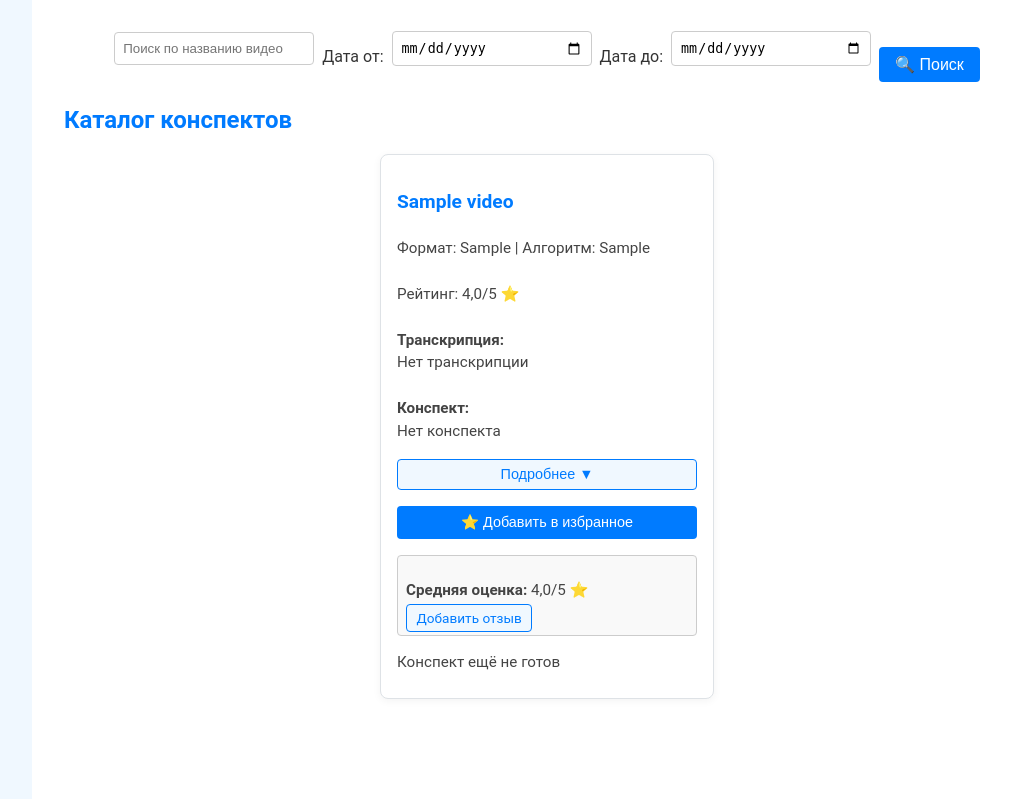
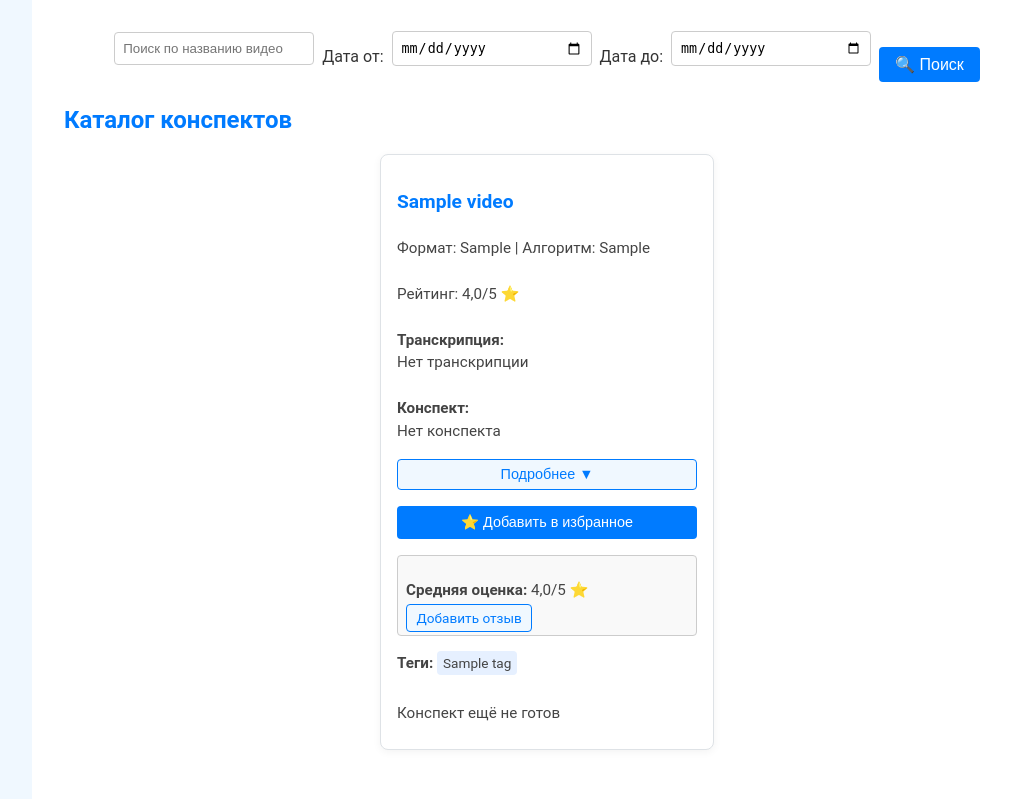
Before and after one commit to doresolla/dyplom, a Django app: page /catalog/ in a window 1280 px wide. Shown: the part 39-838 px from the top of the page, without its empty margins (218-1229 px from the left). Run offline with Django 5.2, Linux system fonts and the light colour scheme; tables that the repository leaves empty hold one stand-in row (values such as "Sample post"); parts of the project's set-up code (start-up, migrations or seed data) failed here and were passed over.

Commit message:
video_card.html

```diff
--- a/templates/summary_card.html
+++ b/templates/summary_card.html
@@ -64,6 +64,13 @@
       <a href="{% url 'add_or_edit_review' summary.id %}" class="review-btn">Добавить отзыв</a>
     {% endif %}
 </div>
+<p><strong>Теги:</strong>
+  {% for tag in summary.tags %}
+    <span class="tag-label">{{ tag.tag_name }}</span>
+  {% empty %}
+    Нет тегов
+  {% endfor %}
+</p>
 
 {% if summary.download_url %}
    <a href="{{ request.scheme }}://{{ request.get_host }}{{ summary.download_url }}" class="download-btn" download>📄 Скачать конспект</a>
@@ -71,3 +78,14 @@
   <p>Конспект ещё не готов</p>
 {% endif %}
 </div>
+
+<style>
+  .tag-label {
+    display: inline-block;
+    background: #e6f0ff;
+    padding: 2px 6px;
+    margin: 0 4px 4px 0;
+    border-radius: 4px;
+    font-size: 0.85rem;
+}
+</style>
--- a/website/forms.py
+++ b/website/forms.py
@@ -55,7 +55,11 @@ class VideoUploadForm(forms.Form):
     title = forms.CharField(max_length=255, required=False)
     file = forms.FileField(required=False)
     url = forms.URLField(label='Ссылка на видео', required=False)
-
+    tags = forms.ModelMultipleChoiceField(
+        queryset=Tag.objects.all(),
+        widget=forms.CheckboxSelectMultiple,
+        required=False
+    )
     def clean(self):
         cleaned_data = super().clean()
         file = cleaned_data.get('file')
--- a/website/views.py
+++ b/website/views.py
@@ -25,6 +25,14 @@ def home(request):
     error_message = None
     video_form = VideoUploadForm()
     algo_format_form = SummaryAlgoFormatForm()
+    if user and hasattr(user, 'preferred_algo_id'):
+        preferred_algo = Algo.objects.filter(pk=user.preferred_algo_id).first()
+        if preferred_algo:
+            algo_format_form.fields['algo'].initial = preferred_algo
+    else:
+        default_algo = Algo.objects.filter(algo='lsa').first()
+        if default_algo:
+            algo_format_form.fields['algo'].initial = default_algo
     if request.method == 'POST':
 
         form = VideoUploadForm(request.POST, request.FILES)
@@ -144,8 +152,13 @@ def home(request):
                     status=True,
                     source_name=source_name
                 )
-                default_tag, created = Tag.objects.get_or_create(tag_name='Неотсортировано')
-                VideoTag.objects.get_or_create(video=video, tag=default_tag)
+                tags = form.cleaned_data.get('tags')
+                if tags:
+                    for tag in tags:
+                        VideoTag.objects.get_or_create(video=video, tag=tag)
+                else:
+                    default_tag, created = Tag.objects.get_or_create(tag_name='Неотсортировано')
+                    VideoTag.objects.get_or_create(video=video, tag=default_tag)
                 # Создаём сущности Audio и Summary на основе результата
                 audio = Audio.objects.create(
                     video=video,
@@ -243,6 +256,7 @@ def catalog(request):
         summary.reviews_list = summary.reviews.all()  # ← вместо summary.reviews = ...
         avg_rating = SummaryReview.objects.filter(summary=summary).aggregate(Avg('user_rating'))['user_rating__avg']
         summary.avg_rating = avg_rating if avg_rating else 0
+        summary.tags = Tag.objects.filter(videotag__video=summary.audio.video)
         if summary.file_path and os.path.exists(summary.file_path):
             relative_path = os.path.relpath(summary.file_path, settings.MEDIA_ROOT)
             # на всякий случай → делаем универсально (Windows/Linux)
@@ -288,43 +302,48 @@ def dashboard(request):
     date_from = request.GET.get('date_from')
     date_to = request.GET.get('date_to')
     section = request.GET.get('section', 'videos')
-
+    tag_query = request.GET.get('tag')
 
     # Все видео пользователя
     user_videos = Video.objects.filter(author=user)
-
-    # Все конспекты пользователя
     user_audios = Audio.objects.filter(video__in=user_videos)
-    user_summaries = Summary.objects.filter(audio__in=user_audios).select_related('audio__video', 'format', 'algorithm').prefetch_related('reviews')
-
+    user_summaries = Summary.objects.filter(audio__in=user_audios).select_related('audio__video', 'format',
+                                                                                  'algorithm').prefetch_related('reviews')
+    favorite_video_ids = VideoOwnership.objects.filter(user=user).values_list('video_id', flat=True)
+    favorite_summaries = Summary.objects.filter(audio__video__id__in=favorite_video_ids).select_related('audio__video',
+                                                                                                        'format',
+                                                                                                        'algorithm').prefetch_related('reviews')
     if query:
         user_summaries = user_summaries.filter(audio__video__title__icontains=query)
-
+        user_videos = user_videos(title__icontains=query)
+        favorite_summaries = favorite_summaries.filter(audio__video__title__icontains=query)
     if date_from and date_to:
         user_summaries = user_summaries.filter(created_at__range=[date_from, date_to])
+        favorite_summaries = favorite_summaries.filter(created_at__range=[date_from, date_to])
+        user_videos = user_videos(uploaded_at__range=[date_from, date_to])
     elif date_from:
         user_summaries = user_summaries.filter(created_at__gte=date_from)
+        favorite_summaries = favorite_summaries.filter(created_at__gte=date_from)
+        user_videos = user_videos(created_at__gte=date_from)
     elif date_to:
         user_summaries = user_summaries.filter(created_at__lte=date_to)
+        favorite_summaries = favorite_summaries.filter(created_at__lte=date_to)
+        user_videos = user_videos(created_at__lte=date_to)
+    if tag_query:
+        user_summaries = user_summaries.filter(audio__video__videotag__tag__tag_name__icontains=tag_query)
+        favorite_summaries = favorite_summaries.filter(audio__video__videotag__tag__tag_name__icontains=tag_query)
+        user_videos = user_videos(videotag__tag__tag_name__icontains=tag_query)
 
-    # Мои избранные видео → VideoOwnership
-    favorite_video_ids = VideoOwnership.objects.filter(user=user).values_list('video_id', flat=True)
-
-    favorite_summaries = Summary.objects.filter(audio__video__id__in=favorite_video_ids).select_related('audio__video', 'format', 'algorithm').prefetch_related('reviews')
-    if query:
-        favorite_summaries = favorite_summaries.filter(audio__video__title__icontains=query)
-
-    if date_from and date_to:
-        favorite_summaries = favorite_summaries.filter(created_at__range=[date_from, date_to])
-    elif date_from:
-        favorite_summaries = favorite_summaries.filter(created_at__gte=date_from)
-    elif date_to:
-        favorite_summaries = favorite_summaries.filter(created_at__lte=date_to)
     # Обогащаем объекты для шаблона
+    for video in user_videos:
+        video.tags = Tag.objects.filter(videotag__video=video)
     for summary in user_summaries:
+        summary.tags = Tag.objects.filter(videotag__video=summary.audio.video)
         summary.transcript_text = summary.audio.get_transcription_text()
         summary.summary_text = summary.get_file_text()
         summary.reviews_list = summary.reviews.all()
+        avg_rating = SummaryReview.objects.filter(summary=summary).aggregate(Avg('user_rating'))['user_rating__avg']
+        summary.avg_rating = avg_rating if avg_rating else 0
         # формируем download_url
         if summary.file_path:
             relative_path = os.path.relpath(summary.file_path, settings.MEDIA_ROOT)
@@ -334,6 +353,7 @@ def dashboard(request):
             summary.download_url = None
 
     for summary in favorite_summaries:
+        summary.tags = Tag.objects.filter(videotag__video=summary.audio.video)
         summary.transcript_text = summary.audio.get_transcription_text()
         summary.summary_text = summary.get_file_text()
         summary.reviews_list = summary.reviews.all()
```
Also changed, not shown: templates/dashboard.html (+13 -4 lines), templates/edit_tags.html (+3 -5 lines), templates/video_card.html (added, +35 -0 lines).
